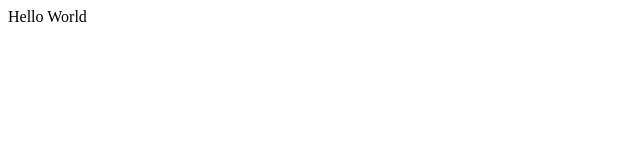
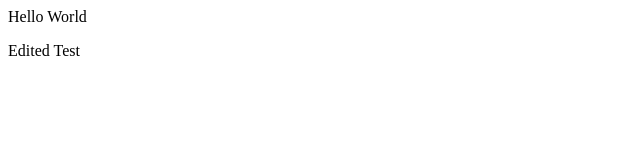
Before and after one commit to vladimir028/KIII-jenkins, a plain HTML site: page index.html in a window 1280 px wide. Shown: the full height of the page, 0-640 px from the left. Drawn offline with Linux system fonts and the light colour scheme.

Commit message:
Update index.html
updated to test webhook

```diff
--- a/index.html
+++ b/index.html
@@ -1 +1,2 @@
 <p>Hello World</p>
+<p>Edited Test</p>
```
